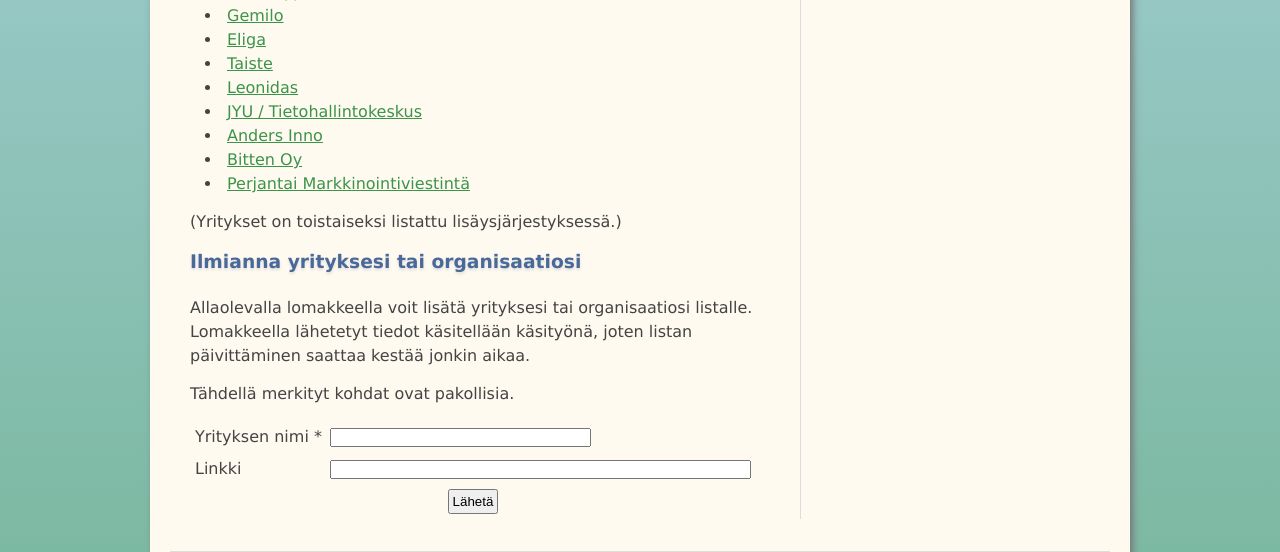
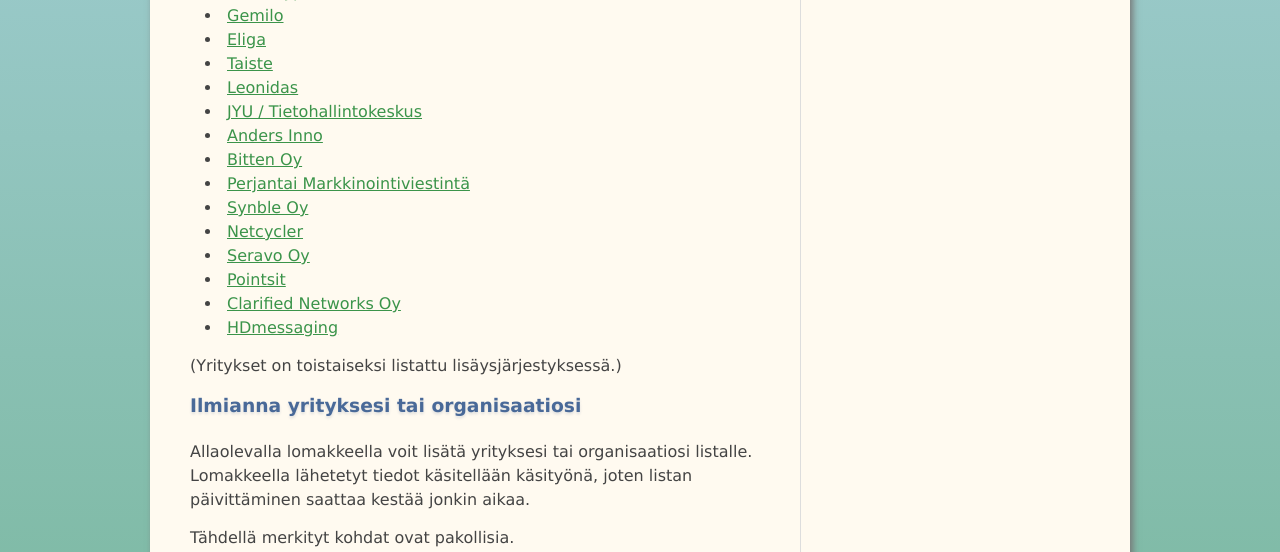
Before and after one commit to python-finland/python.fi, a Python web app: template src/templates/toiminta/yritykset.html in a window 1280 px wide. Shown: the part 634-1186 px from the top of the page. Run offline with Jinja, Linux system fonts and the light colour scheme; the template is opened without the code that fills it, so the values that code supplies are empty; some libraries are stand-ins or nearby versions.

Commit message:
Add companies

```diff
--- a/src/templates/toiminta/yritykset.html
+++ b/src/templates/toiminta/yritykset.html
@@ -76,6 +76,30 @@
       <li>
         <a href="http://www.perjantai.fi">Perjantai Markkinointiviestintä</a>
       </li>
+
+      <li>
+        <a href="http://www.getlocalization.com">Synble Oy</a>
+      </li>
+
+      <li>
+        <a href="http://www.netcycler.com">Netcycler</a>
+      </li>
+
+      <li>
+        <a href="http://seravo.fi/">Seravo Oy</a>
+      </li>
+
+      <li>
+        <a href="http://www.pointsit.fi">Pointsit</a>
+      </li>
+
+      <li>
+        <a href="https://www.clarifiednetworks.com/">Clarified Networks Oy</a>
+      </li>
+
+      <li>
+        <a href="http://www.hdmessaging.com">HDmessaging</a>
+      </li>
     </ul>
   </p>
 
```
